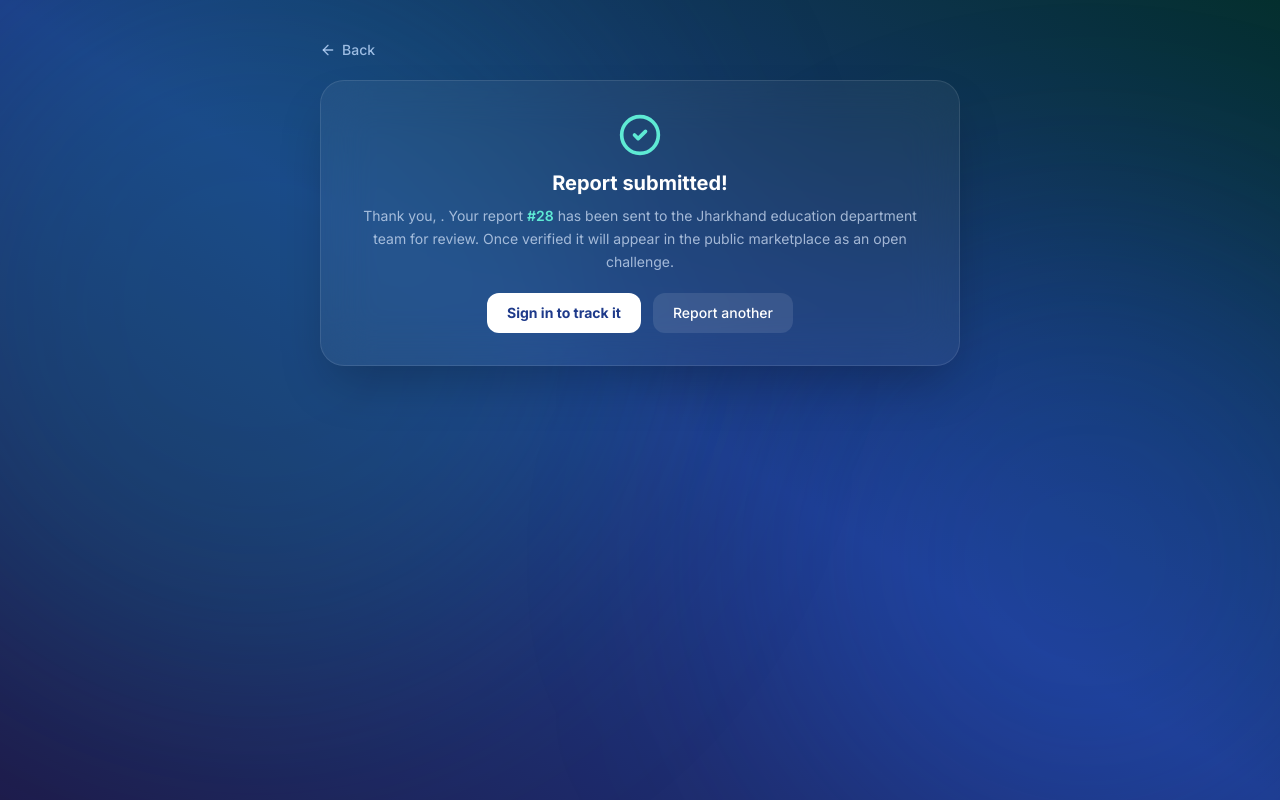
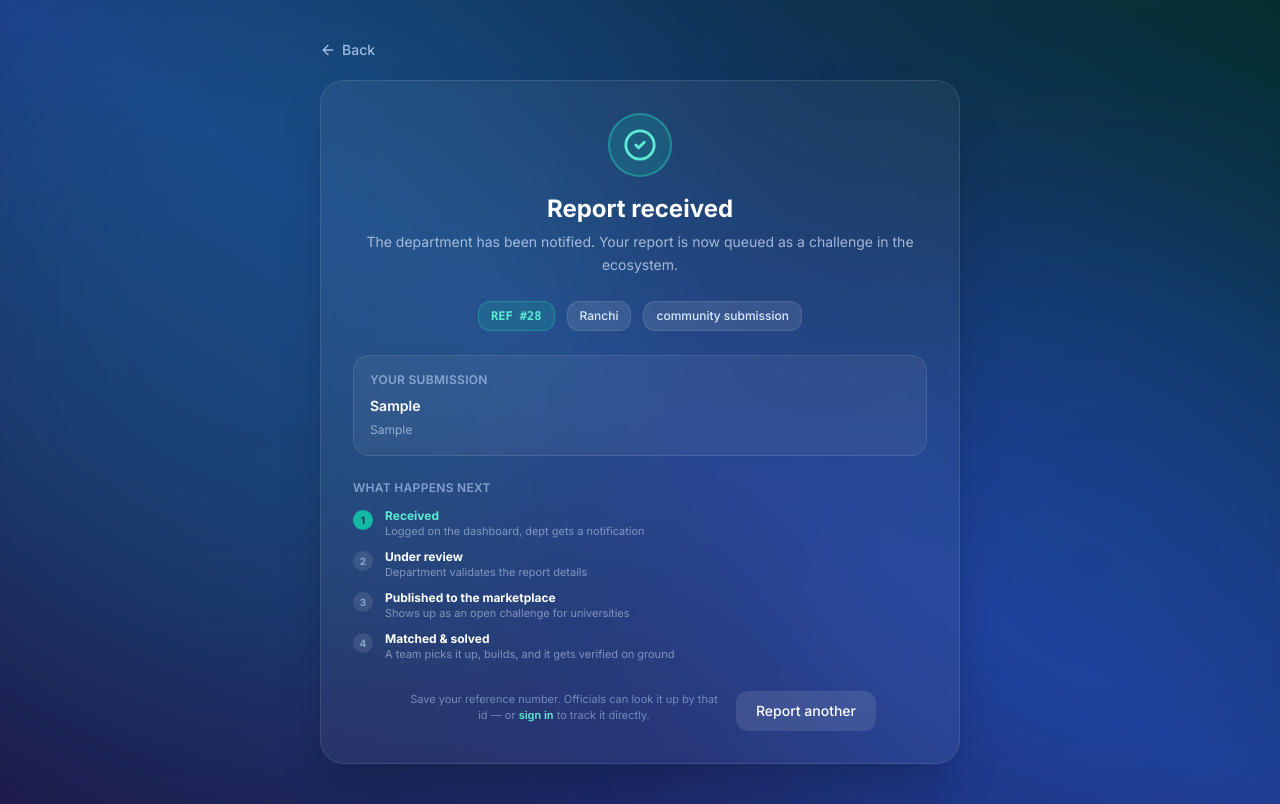
Before and after one commit to mishtiiikrishnaa/sih2026prototype, a React (Vite) app in the folder frontend/: page /report in a window 1280 px wide. Both pictures are taken after typing "Sample", "Sample", "Sample", "Sample", "Sample" into the empty fields and a click on the button "Submit report". Built offline with nearby package versions, Linux system fonts and the light colour scheme.

Commit message:
richer report-confirmation screen with ref + next-steps pipeline

```diff
--- a/frontend/src/pages/ReportPage.jsx
+++ b/frontend/src/pages/ReportPage.jsx
@@ -88,20 +88,54 @@ export default function ReportPage() {
         </button>
 
         {done ? (
+          <div className="space-y-4">
             <div className="bg-white/5 dark:bg-slate-900/20 backdrop-blur-xl rounded-3xl border border-white/10 shadow-2xl p-8 text-center">
-            <CheckCircle2 size={44} className="mx-auto text-teal-300 mb-3" />
-            <h1 className="text-xl font-bold text-white mb-2">Report submitted!</h1>
-            <p className="text-sm text-blue-100/70 mb-5 leading-relaxed">
-              Thank you, <span className="font-semibold text-white">{done.submitted_by}</span>. Your report <span className="font-semibold text-teal-300">#{done.id}</span> has been
-              sent to the Jharkhand education department team for review. Once verified it will appear in the public marketplace as an open challenge.
-            </p>
+              <div className="w-16 h-16 mx-auto rounded-full bg-teal-500/20 border-2 border-teal-400/40 flex items-center justify-center mb-4">
+                <CheckCircle2 size={34} className="text-teal-300" />
+              </div>
+              <h1 className="text-2xl font-bold text-white mb-1.5">Report received</h1>
+              <p className="text-sm text-blue-100/70 mb-6 leading-relaxed">The department has been notified. Your report is now queued as a challenge in the ecosystem.</p>
+
+              <div className="flex items-center justify-center gap-3 mb-6">
+                <span className="px-3 py-1.5 rounded-xl bg-teal-500/20 border border-teal-400/30 text-teal-300 text-xs font-bold font-mono">REF #{done.id}</span>
+                <span className="px-3 py-1.5 rounded-xl bg-white/10 border border-white/10 text-blue-100 text-xs font-medium">{done.district || 'Ranchi'}</span>
+                {done.community_submitted && <span className="px-3 py-1.5 rounded-xl bg-white/10 border border-white/10 text-blue-100 text-xs font-medium">community submission</span>}
+              </div>
+
+              <div className="bg-white/5 rounded-2xl border border-white/10 p-4 mb-6 text-left">
+                <p className="text-xs font-semibold text-blue-200/60 uppercase tracking-wide mb-2">Your submission</p>
+                <p className="text-sm font-semibold text-white mb-1">{done.title}</p>
+                <p className="text-xs text-blue-100/60 leading-relaxed">{done.situation}</p>
+              </div>
+
+              <div className="mb-7 text-left">
+                <p className="text-xs font-semibold text-blue-200/60 uppercase tracking-wide mb-3">What happens next</p>
+                <div className="space-y-2.5">
+                  {[
+                    { n: 1, t: 'Received', d: 'Logged on the dashboard, dept gets a notification', active: true },
+                    { n: 2, t: 'Under review', d: 'Department validates the report details', active: false },
+                    { n: 3, t: 'Published to the marketplace', d: 'Shows up as an open challenge for universities', active: false },
+                    { n: 4, t: 'Matched & solved', d: 'A team picks it up, builds, and it gets verified on ground', active: false },
+                  ].map(step => (
+                    <div key={step.n} className="flex items-start gap-3">
+                      <span className={`w-5 h-5 rounded-full text-[10px] font-bold flex items-center justify-center flex-shrink-0 mt-0.5 ${step.active ? 'bg-teal-500 text-teal-950' : 'bg-white/10 text-blue-200/60'}`}>{step.n}</span>
+                      <div>
+                        <p className={`text-xs font-bold ${step.active ? 'text-teal-300' : 'text-white'}`}>{step.t}</p>
+                        <p className="text-[11px] text-blue-100/50 leading-snug">{step.d}</p>
+                      </div>
+                    </div>
+                  ))}
+                </div>
+              </div>
+
               <div className="flex flex-wrap justify-center gap-3">
                 {token ? (
                   <Link to="/problems" className="px-5 py-2.5 rounded-xl bg-white text-blue-900 text-sm font-bold hover:bg-blue-50 transition-colors">Browse the marketplace</Link>
                 ) : (
-                <Link to="/login" className="px-5 py-2.5 rounded-xl bg-white text-blue-900 text-sm font-bold hover:bg-blue-50 transition-colors">Sign in to track it</Link>
+                  <p className="text-[11px] text-blue-200/50 max-w-xs">Save your reference number. Officials can look it up by that id — or <Link to="/login" className="text-teal-300 hover:underline font-semibold">sign in</Link> to track it directly.</p>
                 )}
                 <button onClick={() => { setDone(null); setForm({ submitter_name: '', location: '', district: 'Ranchi', title: '', situation: '', domain: '', desired_outcome: '' }); setFiles([]) }} className="px-5 py-2.5 rounded-xl bg-white/10 text-white text-sm font-medium hover:bg-white/15 transition-colors">Report another</button>
+              </div>
             </div>
           </div>
         ) : (
```
Lines whose indentation alone changed are shown as unchanged.
